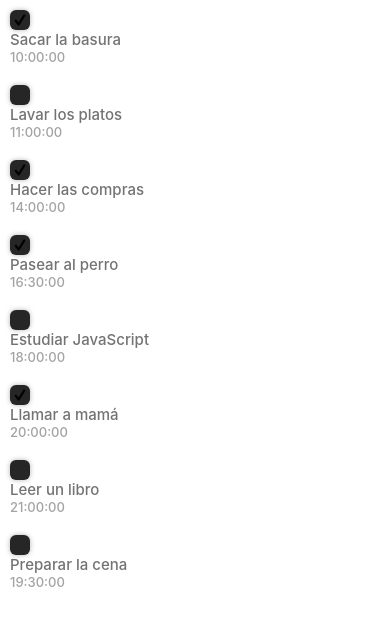
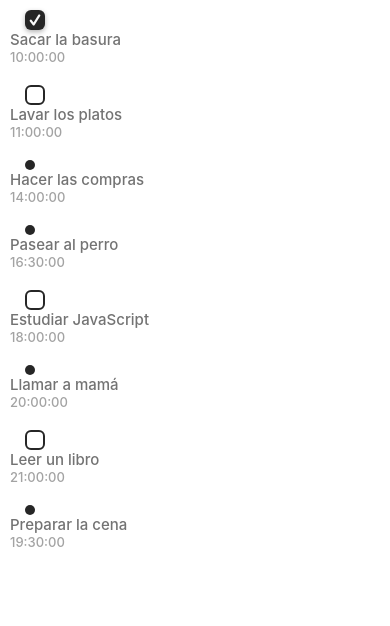
Before and after one commit to PedroPabloCarrasco/MinimalToDoApp, a React Native app: screen / in a window 390 px wide. Shown: the top 626 px of the page. Built offline with nearby package versions, Linux system fonts and the light colour scheme.

Commit message:
Terminando CheckBox

```diff
--- a/components/Checkbox.js
+++ b/components/Checkbox.js
@@ -1,7 +1,6 @@
 import * as React from 'react';
 import { StyleSheet, View, TouchableOpacity } from 'react-native';
 import { Entypo } from '@expo/vector-icons';
-
 
 export default function Checkbox({
   id,
@@ -9,33 +8,55 @@ export default function Checkbox({
   isCompleted,
   isToday,
   hour
-
 }) {
-    return (
-        <TouchableOpacity style={style.checked}>
-            {isCompleted && <Entypo name="check" size={16} color="FAFAFA"/>}
+  return isToday ? (
+    <TouchableOpacity style={isCompleted ? styles.checked : styles.unchecked}>
+      {isCompleted && <Entypo name="check" size={16} color="#FAFAFA" />}
     </TouchableOpacity>
-    )
+  ) : (
+    <View style={styles.isToday} />
+  );
 }
 
-const style = StyleSheet.create({
+const styles = StyleSheet.create({
   checked: {
     width: 20,
-height:20,
-marginRight:13,
+    height: 20,
+    marginRight: 13,
+    marginLeft: 15,
     borderRadius: 6,
     backgroundColor: '#262626',
     alignItems: 'center',
     justifyContent: 'center',
-marginleft: 15,
     shadowColor: '#000',
-shadowOfset: {
+    shadowOffset: {
       width: 0,
       height: 2,
     },
-shadowOpacity: .3,
+    shadowOpacity: 0.3,
     shadowRadius: 5,
     elevation: 5,
+  },
 
+  unchecked: {
+    width: 20,
+    height: 20,
+    marginRight: 13,
+    marginLeft: 15,
+    borderRadius: 6,
+    borderWidth: 2,
+    borderColor: '#262626',
+    backgroundColor: 'transparent',
+    alignItems: 'center',
+    justifyContent: 'center',
+  },
+
+  isToday: {
+    width: 10,
+    height: 10,
+    borderRadius: 10,
+    backgroundColor: '#262626',
+    marginRight: 13,
+    marginLeft: 15,
   }
-})
+});
```
Lines whose indentation alone changed are shown as unchanged.
